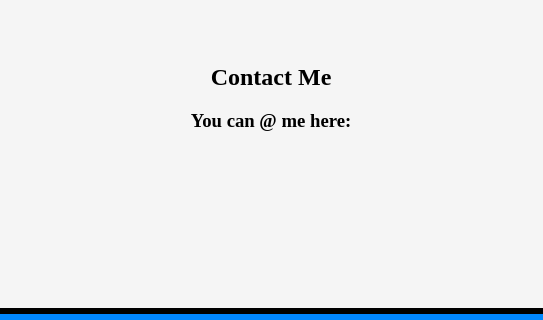
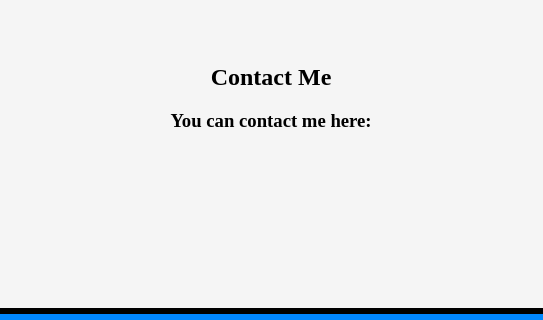
Before and after one commit to ejonelunas/EJonelunas1, a plain HTML site: page index.html in a window 1280 px wide. Shown: the part 1468-1788 px from the top of the page, 369-912 px from the left. Drawn offline with Linux system fonts and the light colour scheme.

Commit message:
fixed footer

```diff
--- a/index.html
+++ b/index.html
@@ -20,8 +20,8 @@
     <main>
 
         <section id="welcome" class="section">
-            <h1 id="portfolio-name">Eric Jonelunas</h1>
-            <h3 id="Portfolio-description">Showcasing the skills and drive of your next developer</h3>
+        <h1 id="portfolio-name">Eric Jonelunas</h1>
+        <h3 id="Portfolio-description">Showcasing the skills and drive of your next developer</h3>
         </section>
 
         <section id="projects" class="section">
@@ -56,7 +56,7 @@
 
         <section id="contact" class="section">
             <h1>Contact Me</h1>
-            <h3>You can @ me here:</h3>
+            <h3>You can contact me here:</h3>
             <div class="logo">
                 <a id="profile-link" href="https://mobile.twitter.com/EJonelunas" target="_blank"><i class="twitter">Twitter</i></a>
                 <a href="https://github.com/ejonelunas" target="_blank"><i class="github">Github</i></a>
--- a/styles.css
+++ b/styles.css
@@ -57,6 +57,8 @@ a:hover {
 .section {
     margin: 0;
 }
+
+
 
 #welcome {
     height: 100vh;
```
